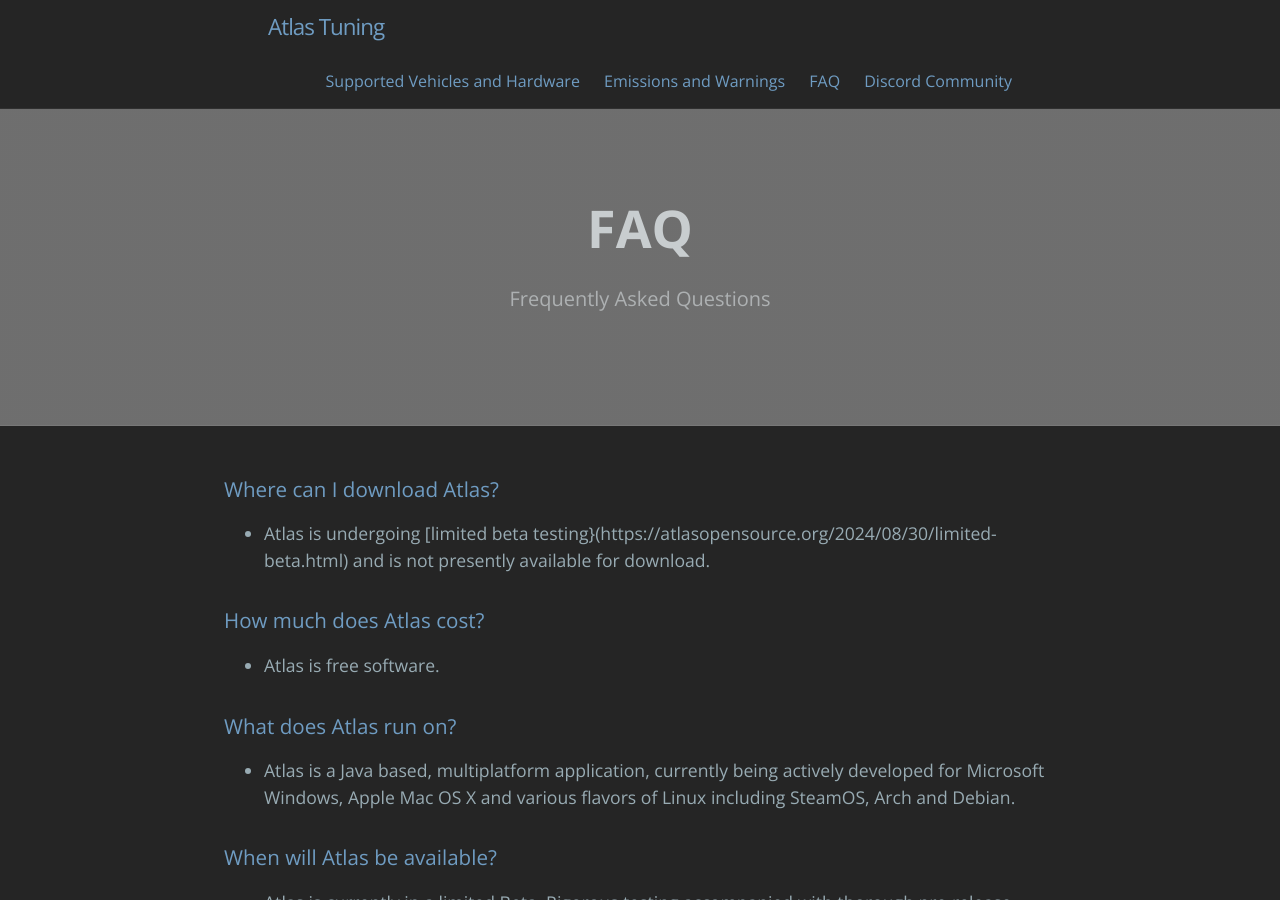
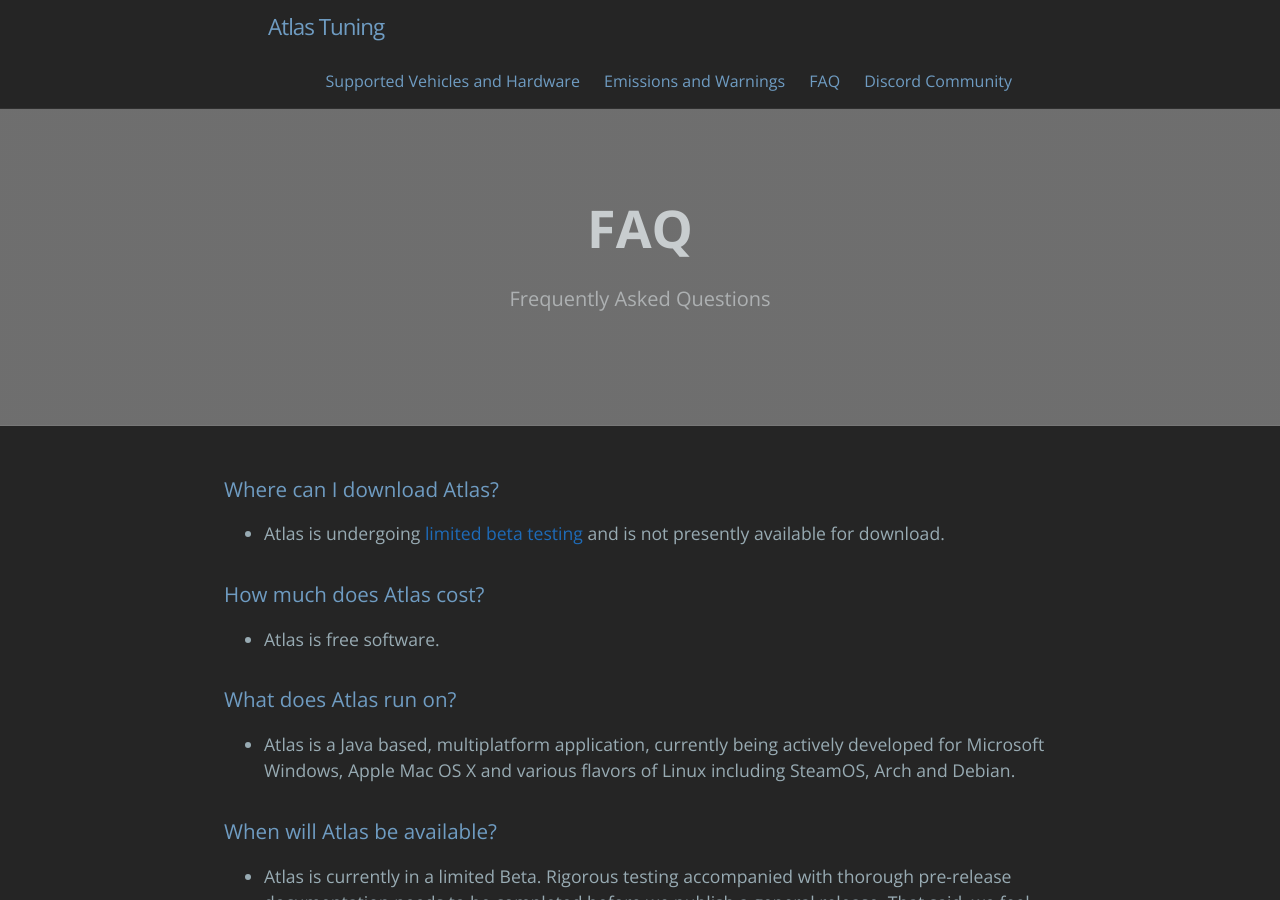
Before and after one commit to atlas-tuning/atlas-public, a Jekyll site: the page built from docs/faq.md, in a window 1280 px wide and 900 px high. Built offline with Jekyll 4.4.1, drawn with Linux system fonts in a browser that asks for light colours.

Commit message:
Fix FAQ link

```diff
--- a/docs/faq.md
+++ b/docs/faq.md
@@ -8,7 +8,7 @@
 ---
 
 ### Where can I download Atlas?
-* Atlas is undergoing [limited beta testing}(https://atlasopensource.org/2024/08/30/limited-beta.html) and is not presently available for download.
+* Atlas is undergoing [limited beta testing](https://atlasopensource.org/2024/08/30/limited-beta.html) and is not presently available for download.
 
 ### How much does Atlas cost?
 * Atlas is free software.
```
